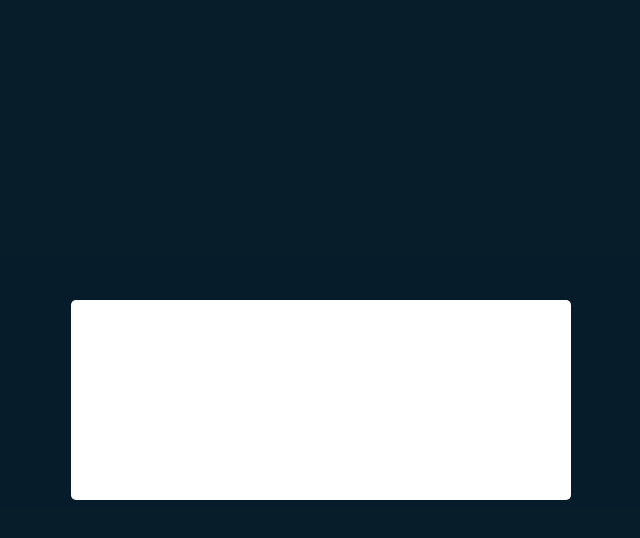
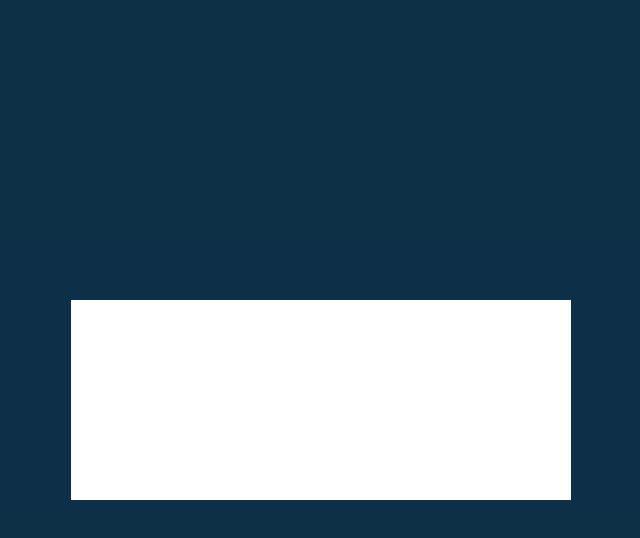
Before and after one commit to Iasingk/pl-modal, a website: page index.html in a window 1280 px wide. Both pictures are taken after a click on the button "Open modal". Shown: the whole page, without its empty margins (319-959 px from the left). Drawn offline with Linux system fonts and the light colour scheme.

Commit message:
Change some styles

```diff
--- a/scripts/js/pl-modal.js
+++ b/scripts/js/pl-modal.js
@@ -133,11 +133,17 @@ var pl;
              */
             get: function () {
                 var el = document.createElement('div');
-                if (el.style.WebkitTransition)
-                    return 'webkitTransitionEnd';
-                if (el.style.OTransition)
-                    return 'oTransitionEnd';
-                return 'transitionend';
+                var transEndEventNames = {
+                    WebkitTransition: 'webkitTransitionEnd',
+                    MozTransition: 'transitionend',
+                    OTransition: 'oTransitionEnd otransitionend',
+                    transition: 'transitionend'
+                };
+                for (var name_1 in transEndEventNames) {
+                    if (el.style[name_1] !== undefined)
+                        return transEndEventNames[name_1];
+                }
+                return false;
             },
             enumerable: true,
             configurable: true
--- a/styles/styles.css
+++ b/styles/styles.css
@@ -15,7 +15,7 @@ body {
 }
 
 body {
-	background-color: #1f72a8;
+	background-color: #258bcd;
 	color: #fff;
 	font-family: 'Source Sans Pro', sans-serif;
     font-size: 15px;
@@ -59,7 +59,7 @@ body.modal-shown {
 }
 
 #cover button {
-	background-color: #5a93b8;
+	background-color: #53a9e1;
 	border: none;
 	color: #fff;
 	font-family: inherit;
@@ -83,12 +83,11 @@ body.modal-shown {
 }
 
 .pl-overlay.shown {
-	background-color: rgba(0, 0, 0, .75);
+	background-color: rgba(0, 0, 0, .65);
 }
 
 .pl-modal {
 	background-color: #fff;
-	border-radius: 5px;
 	height: 200px;
 	left: 50%;
 	margin-left: -250px;
```
Also changed, not shown: scripts/ts/PLModal.ts (+14 -4 lines).
